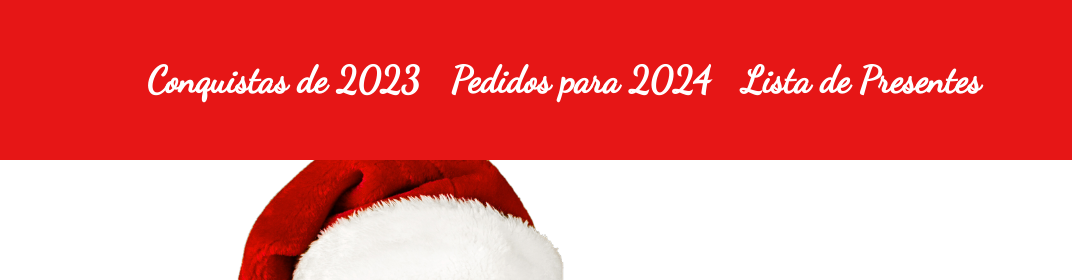
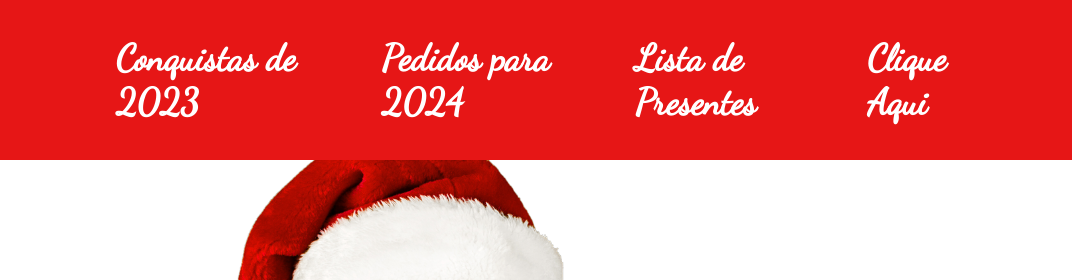
Before and after one commit to karynnemoreira/natal_vnw, a plain HTML site: page index.html in a window 1280 px wide. Shown: the top 280 px of the page, 208-1280 px from the left. Drawn offline with Linux system fonts and the light colour scheme.

Commit message:
Testando

```diff
--- a/index.html
+++ b/index.html
@@ -12,11 +12,10 @@
         <img src="./imagens/feliznatal.png" alt="feliz natal">
 
             <ul>
-
-                <li>Conquistas de 2023</li>
+                <li> Conquistas de 2023</li>
                 <li>Pedidos para 2024</li>
                 <li>Lista de Presentes</li>
-
+                <a href="https://d6nxj7.csb.app/" target="_blank"><li>Clique Aqui </li></a>
             </ul>
     </header>
 <main>
--- a/style.css
+++ b/style.css
@@ -35,6 +35,11 @@ li {
 }
 li:hover{
     color: green;
+}
+
+a{
+   text-decoration: none;
+   list-style: none;
 }
 
 /*Estilização da main*/
```
